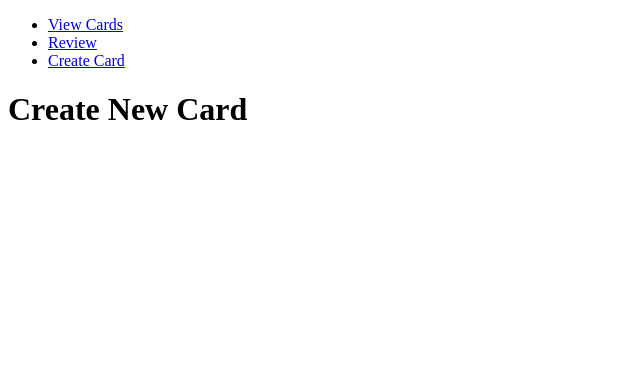
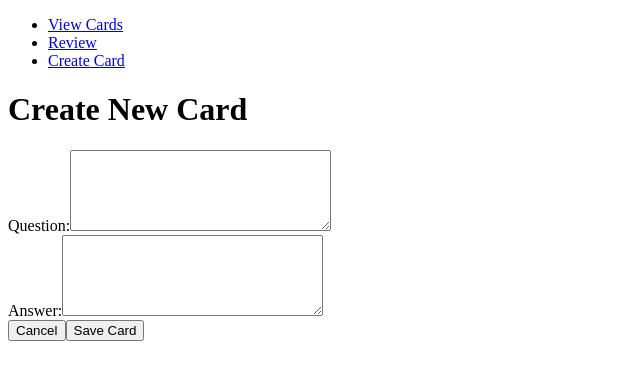
Before and after one commit to jasonkim-jk/react-flash-cards-pt, a React app: page / in a window 1280 px wide. Both pictures are taken after a click on the link "Create Card". Shown: the top 380 px of the page, without its empty margins (0-640 px from the left). Built offline with nearby package versions, Linux system fonts and the light colour scheme; the HTML template or start-up script is replaced by a standard one.

Commit message:
added a form with two textarea - two text areas are added to get user input for question and answer

```diff
--- a/src/components/app.jsx
+++ b/src/components/app.jsx
@@ -9,6 +9,7 @@
     super(props)
     this.state = { view : 'view-cards', cards: [] }
     this.setView = this.setView.bind(this)
+    this.addCard = this.addCard.bind(this)
   }
 
   setView(value) {
@@ -18,7 +19,7 @@
   getView() {
     switch(this.state.view) {
       case 'create-card':
-        return <CreateCard />;
+        return <CreateCard newCard={this.addCard}/>;
       case 'review-cards':
         return <ReviewCards />;
       case 'view-cards':
--- a/src/components/create-card.jsx
+++ b/src/components/create-card.jsx
@@ -1,5 +1,29 @@
 import React from "react";
 
-export default function CreateCards() {
-  return <h1 className="text-center">Create New Card</h1>;
+export default class CreateCards extends React.Component {
+  constructor(props) {
+    super(props)
+  }
+
+  render() {
+    return (
+      <div className="create-card-container">
+        <h1 className="text-center">Create New Card</h1>
+        <form>
+          <div className="form-group">
+            <label htmlFor="question">Question:</label>
+            <textarea className="form-control" name="question" id="question" cols="30" rows="5"></textarea>
+          </div>
+          <div className="form-group">
+              <label htmlFor="answer">Answer:</label>
+            <textarea className="form-control" name="answer" id="answer" cols="30" rows="5"></textarea>
+          </div>
+          <div className="form-button-container float-right">
+            <button type="reset" className="btn btn-outline-danger mr-3">Cancel</button>
+            <button type="submit" className="btn btn-outline-primary">Save Card</button>
+          </div>
+        </form>
+      </div>
+    )
+  }
 }
```
